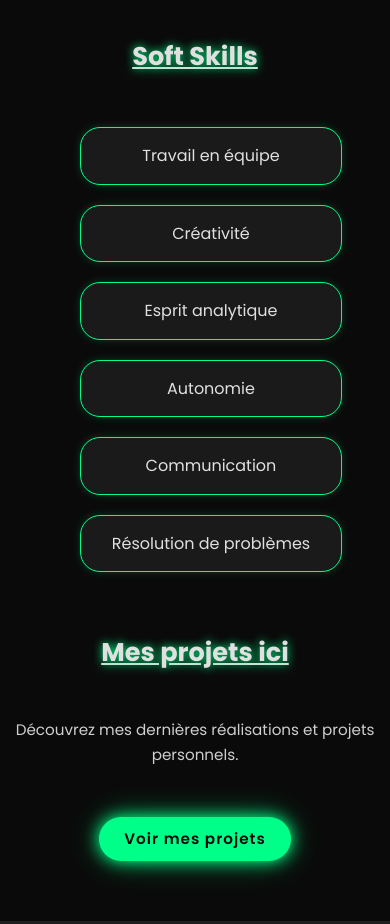
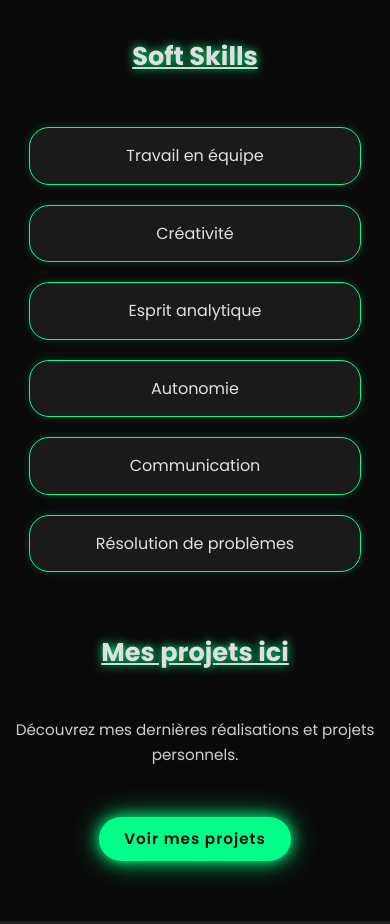
Before and after one commit to ewenlarrieu/Portfolio, a website: page Home/index.html in a window 390 px wide. Shown: the part 2580-3504 px from the top of the page. Drawn offline with Linux system fonts and the light colour scheme; files whose address does not match are found by name.

Commit message:
Responsive ameiloration

```diff
--- a/Home/home.css
+++ b/Home/home.css
@@ -163,6 +163,8 @@ p {
     justify-content: center;
     align-items: center;
     max-width: 900px;
+    margin: 0 auto;
+    justify-items: center;
 }
 
 .skill-card {
@@ -306,6 +308,10 @@ p {
     .skills-grid {
         grid-template-columns: 1fr;
         gap: 20px;
+        width: 100%;
+        display: flex;
+        flex-direction: column;
+        align-items: center;
     }
 
     .skill-card {
@@ -379,8 +385,17 @@ p {
         width: 95%;
     }
 
+    .skills-grid {
+        width: 100%;
+        display: flex;
+        flex-direction: column;
+        align-items: center;
+        gap: 20px;
+    }
+
     .skill-card {
         width: 100%;
+        max-width: 300px;
         padding: 15px;
     }
 
```
